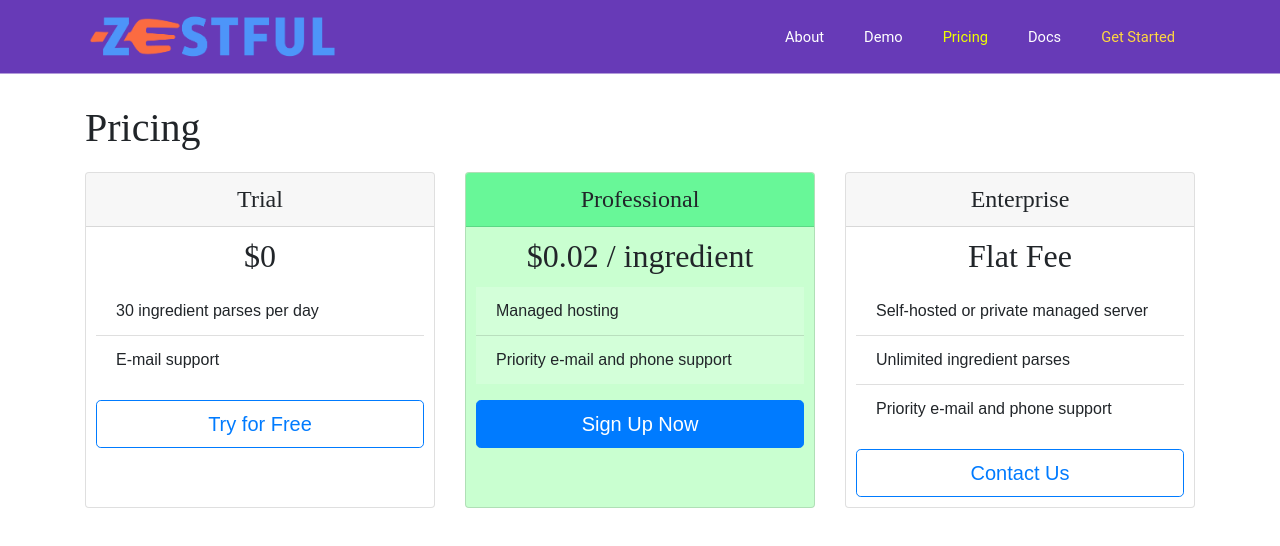
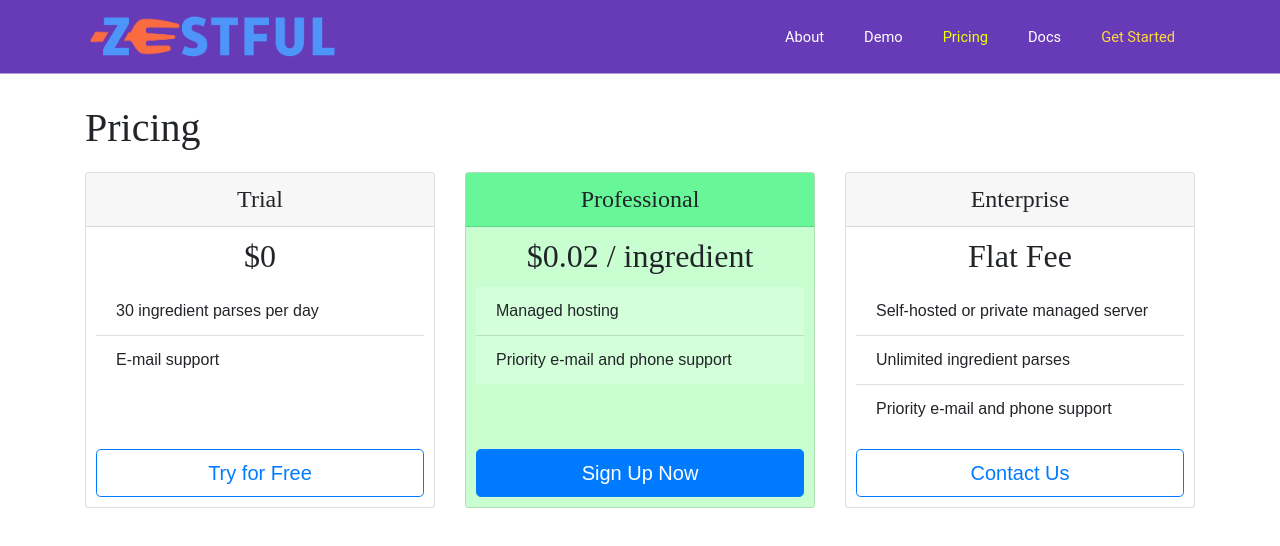
Before and after one commit to mtlynch/zestful-frontend2, a Nuxt app: page /pricing in a window 1280 px wide. Shown: the top 546 px of the page. Built offline with nearby package versions, Linux system fonts and the light colour scheme.

Commit message:
Fixing alignment of button

```diff
--- a/components/pricing-card.vue
+++ b/components/pricing-card.vue
@@ -1,5 +1,5 @@
 <template>
-  <b-card :class="'mb-4 pricing-card' + ' pricing-card-' + variant">
+  <b-card no-body :class="'mb-4 pricing-card' + ' pricing-card-' + variant">
     <b-card-header>
       <h4 class="my-0 font-weight-normal">{{ title }}</h4>
     </b-card-header>
@@ -14,7 +14,7 @@
       </b-card-text>
       <b-button
         :to="buttonTo"
-        class="mt-auto btn-lg btn-block"
+        class="btn-lg btn-block align-self-end"
         :href="buttonHref"
         :variant="variant"
         >{{ buttonText }}</b-button
@@ -67,4 +67,8 @@ export default {
 .pricing-card-primary .card-header {
   background: rgb(104, 247, 152);
 }
+
+.btn {
+  margin-top: auto;
+}
 </style>
```
